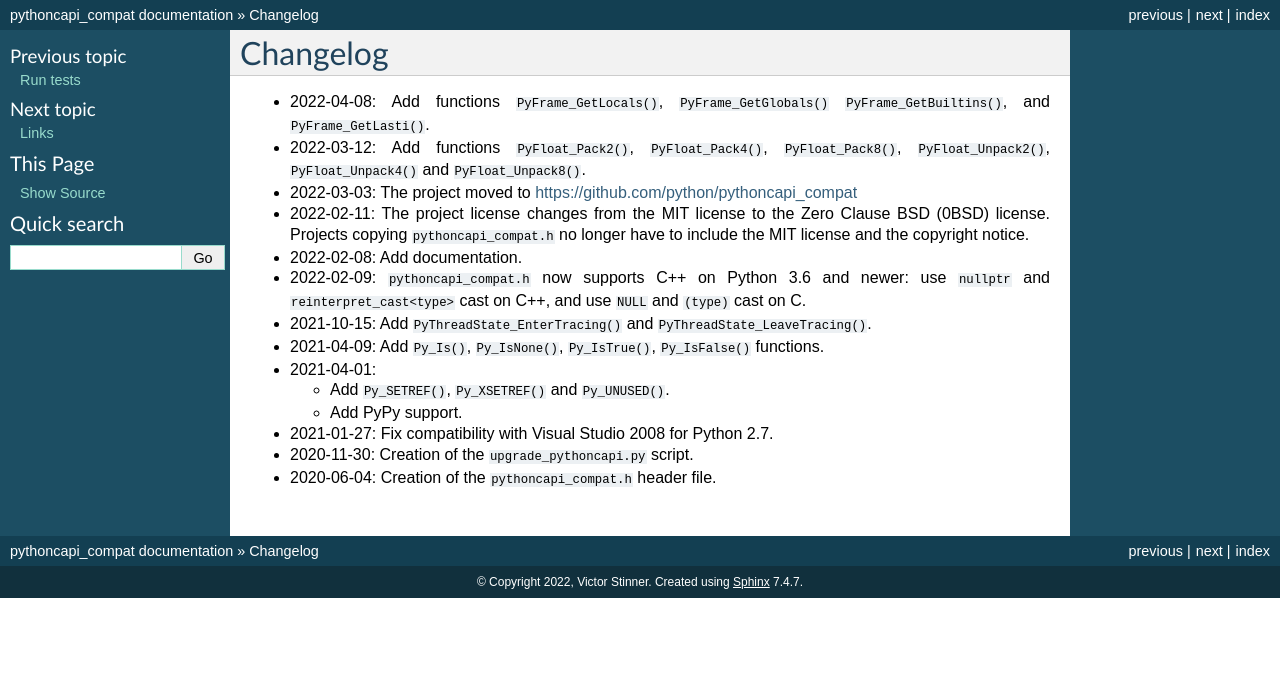
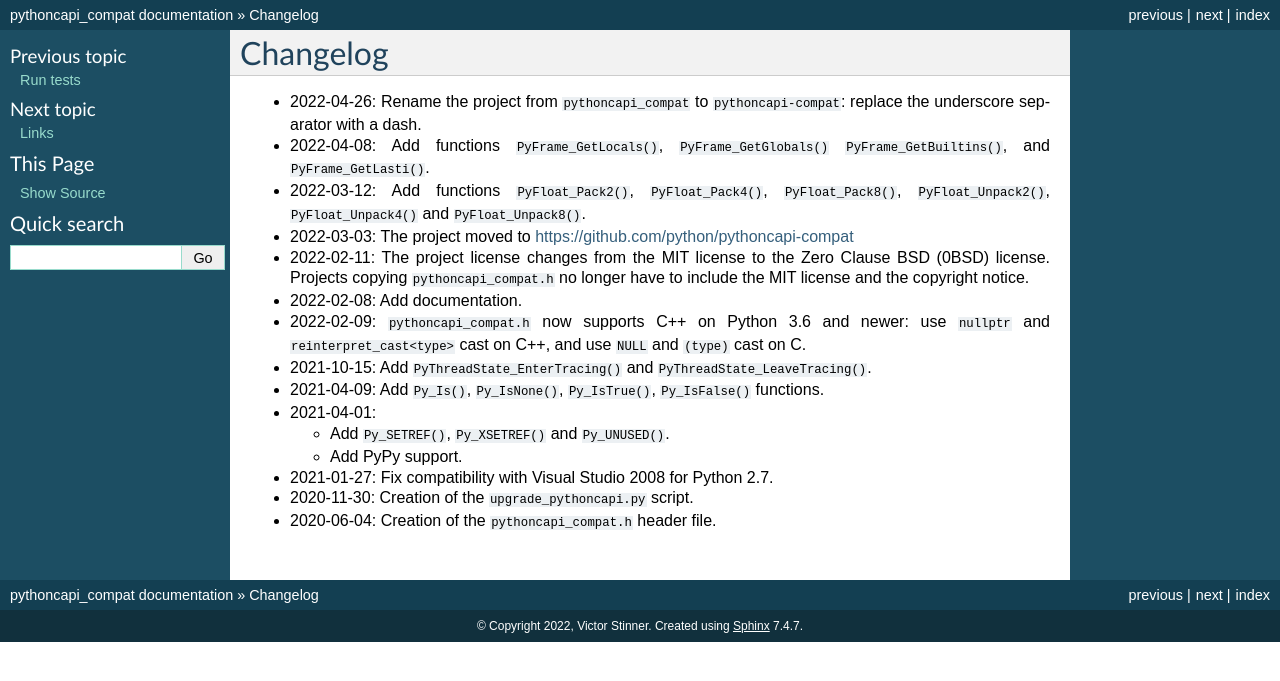
Before and after one commit to python/pythoncapi-compat, a Sphinx documentation site: the page built from docs/changelog.rst, in a window 1280 px wide. Shown: the top 681 px of the page. Built offline with Sphinx 7.4.7, drawn with Linux system fonts in a browser that asks for light colours.

Commit message:
Rename the project to pythoncapi-compat

```diff
--- a/docs/api.rst
+++ b/docs/api.rst
@@ -21,7 +21,7 @@
 on PyPy.
 
 Latest version of the header file:
-`pythoncapi_compat.h <https://raw.githubusercontent.com/python/pythoncapi_compat/master/pythoncapi_compat.h>`_.
+`pythoncapi_compat.h <https://raw.githubusercontent.com/python/pythoncapi-compat/master/pythoncapi_compat.h>`_.
 
 
 Python 3.11
--- a/docs/changelog.rst
+++ b/docs/changelog.rst
@@ -1,12 +1,14 @@
 Changelog
 =========
 
+* 2022-04-26: Rename the project from ``pythoncapi_compat`` to
+  ``pythoncapi-compat``: replace the underscore separator with a dash.
 * 2022-04-08: Add functions ``PyFrame_GetLocals()``, ``PyFrame_GetGlobals()``
   ``PyFrame_GetBuiltins()``, and ``PyFrame_GetLasti()``.
 * 2022-03-12: Add functions ``PyFloat_Pack2()``, ``PyFloat_Pack4()``,
   ``PyFloat_Pack8()``, ``PyFloat_Unpack2()``, ``PyFloat_Unpack4()`` and
   ``PyFloat_Unpack8()``.
-* 2022-03-03: The project moved to https://github.com/python/pythoncapi_compat
+* 2022-03-03: The project moved to https://github.com/python/pythoncapi-compat
 * 2022-02-11: The project license changes from the MIT license to the Zero
   Clause BSD (0BSD) license. Projects copying ``pythoncapi_compat.h`` no longer
   have to include the MIT license and the copyright notice.
--- a/docs/index.rst
+++ b/docs/index.rst
@@ -2,12 +2,12 @@
 Python C API compatibility
 ++++++++++++++++++++++++++
 
-The ``pythoncapi_compat`` project can be used to write a C extension supporting
+The ``pythoncapi-compat`` project can be used to write a C extension supporting
 a wide range of Python versions with a single code base. It is made of the
 ``pythoncapi_compat.h`` header file and the ``upgrade_pythoncapi.py`` script.
 
-* Homepage: `GitHub pythoncapi_compat project
-  <https://github.com/python/pythoncapi_compat>`_.
+* Homepage: `GitHub pythoncapi-compat project
+  <https://github.com/python/pythoncapi-compat>`_.
 * `Documentation
   <https://pythoncapi-compat.readthedocs.io/en/latest/>`_
 
--- a/docs/tests.rst
+++ b/docs/tests.rst
@@ -1,7 +1,7 @@
 Run tests
 =========
 
-To run pythoncapi_compat tests, type::
+To run pythoncapi-compat tests, type::
 
     python3 runtests.py
 
--- a/docs/users.rst
+++ b/docs/users.rst
@@ -1,6 +1,6 @@
-+++++++++++++++++++++++++
-pythoncapi_compat.h users
-+++++++++++++++++++++++++
++++++++++++++++++++++++
+pythoncapi-compat users
++++++++++++++++++++++++
 
 Examples of projects using pythoncapi_compat.h
 ==============================================
```
Also changed, not shown: README.rst (+6 -6 lines).
